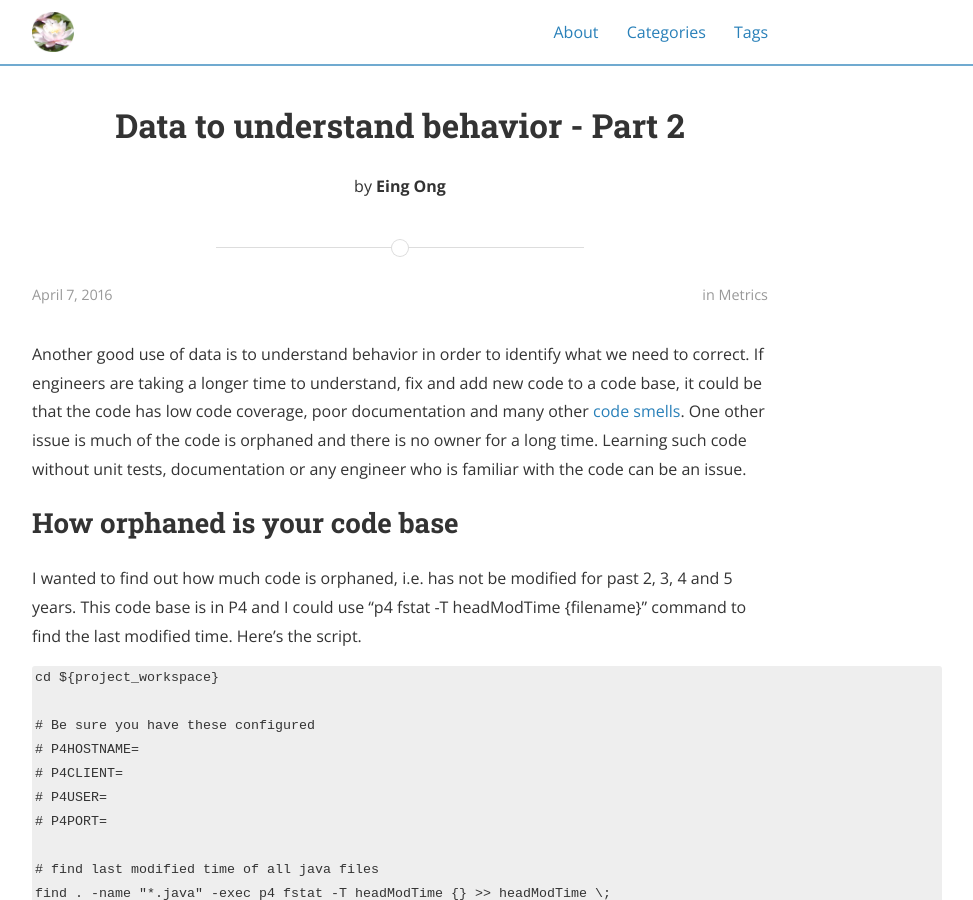
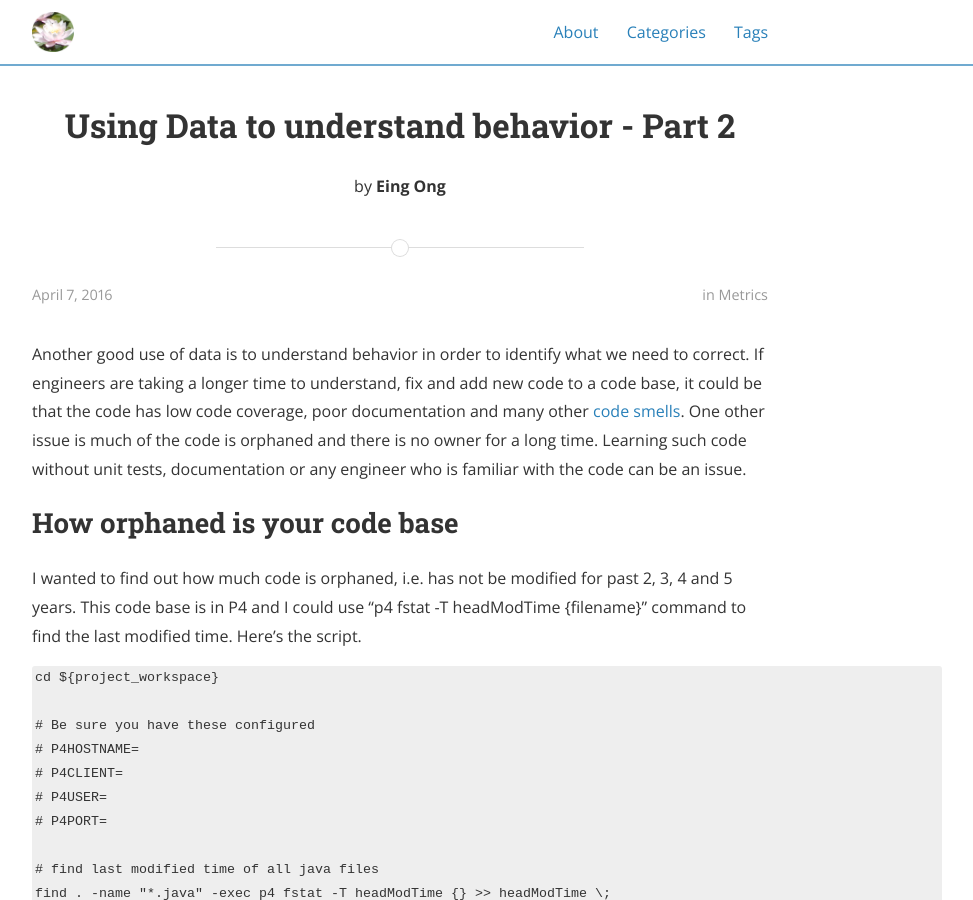
Before and after one commit to eing/eing.github.io, a Jekyll site: the page built from _posts/2016-04-07-Metrics-Part2.markdown, in a window 1280 px wide and 900 px high. Shown: the whole window, without its empty margins (240-1213 px from the left). Built offline with Jekyll 4.4.1, drawn with Linux system fonts in a browser that asks for light colours; nearby versions of some CDN libraries; comment, search, counter and statistics services are not loaded; a style sheet for code colours, icons or effects is not loaded.

Commit message:
fix titles

```diff
--- a/_posts/2016-03-29-Metrics-Part1.markdown
+++ b/_posts/2016-03-29-Metrics-Part1.markdown
@@ -1,7 +1,7 @@
 ---
 layout: post
-title:  "Using data to drive change in behavior - Part 1"
-date:   2016-03-29 07:43:59
+title: "Using Data to drive change in behavior - Part 1"
+date: 2016-03-29 07:43:59
 author: Eing Ong
 categories: Metrics
 tags: Sonar
@@ -65,4 +65,4 @@ Some good resources to read more on
 3. [Sonar technical debt calculation](http://www.sonarqube.org/evaluate-your-technical-debt-with-sonar/)
 
 <h2>Next</h2>
-In the second part of this blog, I'll be looking for data to better understand engineers behavior.
+In the [second part of this blog](/metrics/2016/04/07/Metrics-Part2/), I'll be looking for data to better understand engineers behavior.
--- a/_posts/2016-04-07-Metrics-Part2.markdown
+++ b/_posts/2016-04-07-Metrics-Part2.markdown
@@ -1,7 +1,7 @@
 ---
 layout: post
-title:  "Data to understand behavior - Part 2"
-date:   2016-04-07 07:43:59
+title: "Using Data to understand behavior - Part 2"
+date: 2016-04-07 07:43:59
 author: Eing Ong
 categories: Metrics
 tags: Perforce
```
